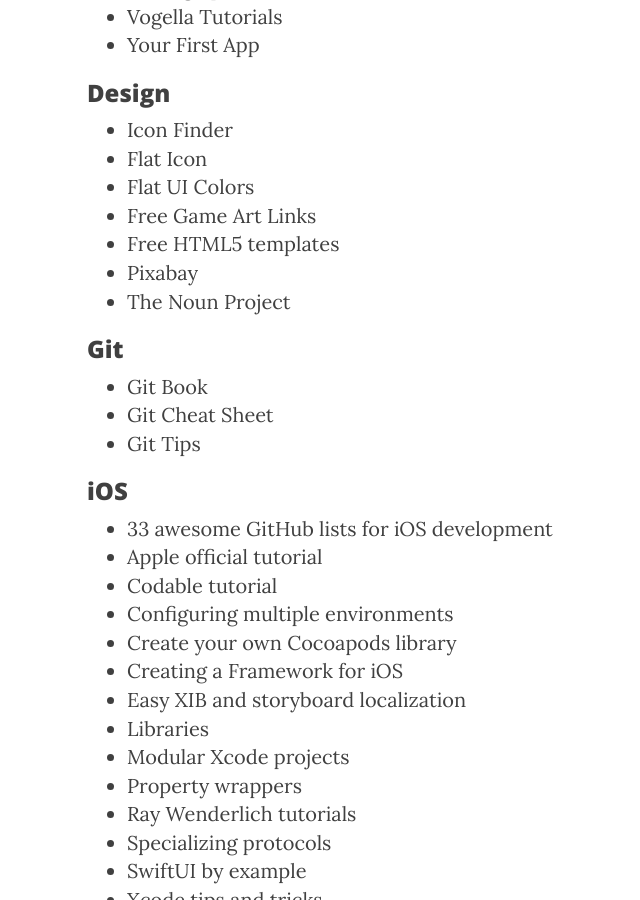
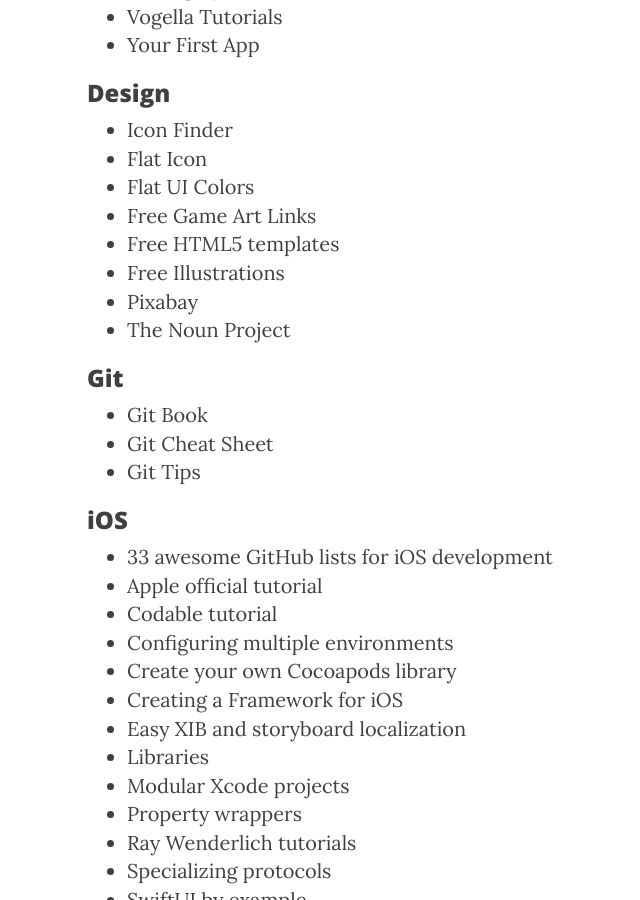
Before and after one commit to RxDx/rxdx.github.io, a Jekyll site: the page built from _posts/2016-07-01-useful-resources.markdown, in a window 1280 px wide and 900 px high, scrolled down 814 px. Shown: the whole window, without its empty margins (178-818 px from the left). Built offline with Jekyll 4.4.1, drawn with Linux system fonts in a browser that asks for light colours; nearby versions of some CDN libraries.

Commit message:
Useful Resources update

```diff
--- a/_posts/2016-07-01-useful-resources.markdown
+++ b/_posts/2016-07-01-useful-resources.markdown
@@ -25,6 +25,7 @@ Here are some links that should be useful
 * [Flat UI Colors](https://flatuicolors.com/)
 * [Free Game Art Links](https://ninichimusic.com/blog/17-great-places-to-find-free-game-art)
 * [Free HTML5 templates](https://html5up.net/)
+* [Free Illustrations](https://dev.to/ahmed_sulaiman/13-places-to-find-beautiful-free-illustrations-580e)
 * [Pixabay](https://pixabay.com/)
 * [The Noun Project](https://thenounproject.com/)
 
```
